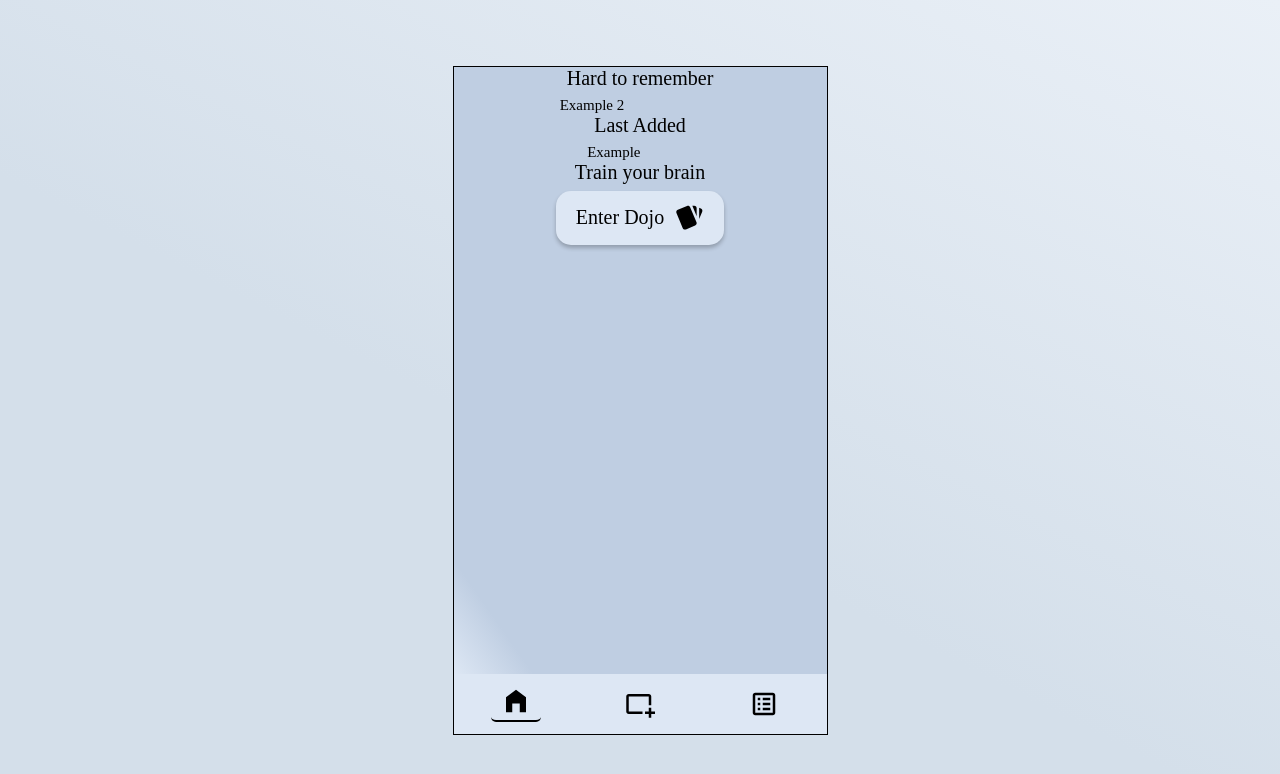
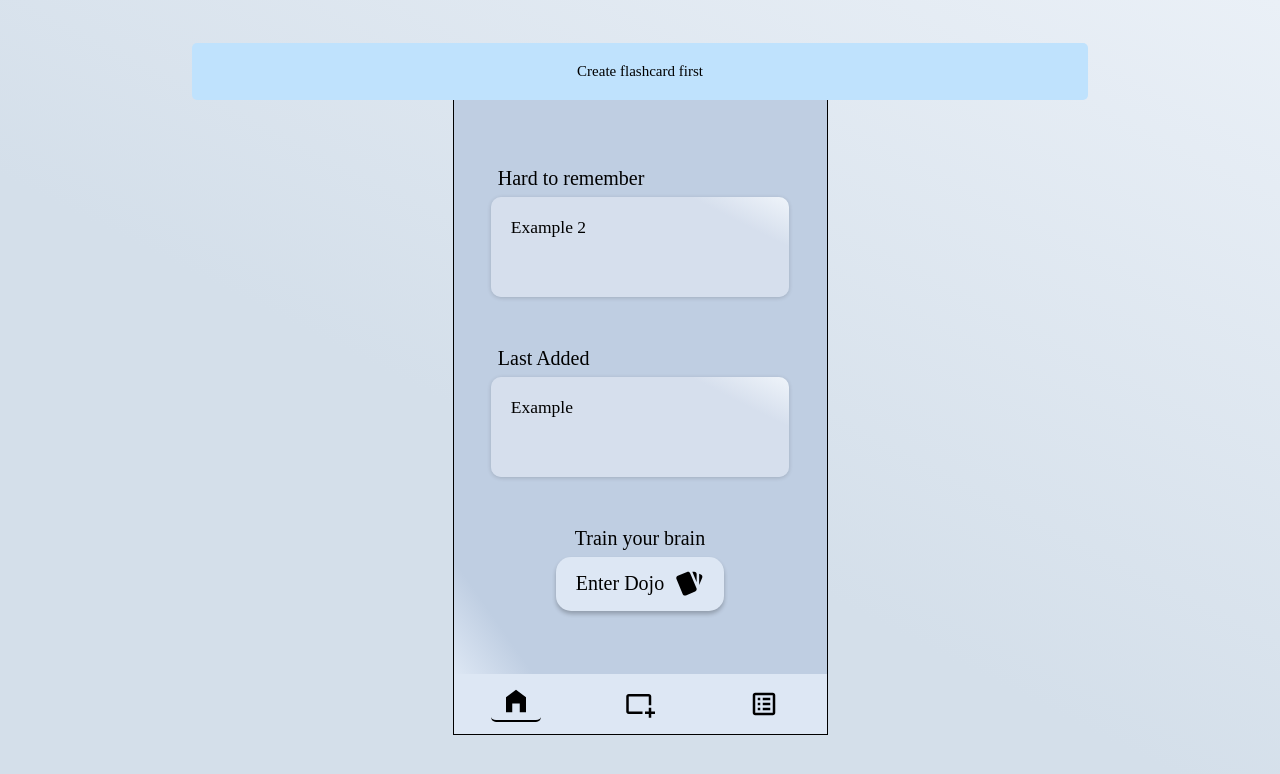
Before and after one commit to j-eick/vocab-dojo, a Next.js app: page / in a window 1280 px wide. Shown: the top 774 px of the page. Built offline with nearby package versions, Linux system fonts and the light colour scheme.

Commit message:
beginnings of showModal handler

```diff
--- a/src/pages/index.js
+++ b/src/pages/index.js
@@ -3,6 +3,7 @@ import Head from 'next/head';
 import Layout from '../components/Layout';
 import StartSession_noCards from '../components/Links/StartSessionLink_noCards';
 import StartSession_withCards from '../components/Links/StartSessionLink_withCards';
+import InfoModalPopupSmall from '../components/Modals/InfoModalPopup/InfoModalPopupSmall';
 import Textfield from '../components/Texfield/Textbox';
 import TextfieldArea from '../components/TextfieldArea';
 import Title from '../components/Title/index';
@@ -12,6 +13,17 @@ console.clear();
 
 export default function HomePage() {
 	const cardsInList = useToggleStore(state => state.cardsInList);
+	const showModal = useToggleStore(state => state.showModal);
+	const hide_Modal = useToggleStore(state => state.hide_Modal);
+	const show_Modal = useToggleStore(state => state.show_Modal);
+
+	const popupModalHandler = () => {
+		console.log('test');
+		show_Modal();
+		setTimeout(() => {
+			hide_Modal();
+		}, 3000);
+	};
 
 	return (
 		<Layout>
@@ -20,15 +32,22 @@ export default function HomePage() {
 				<meta key="description" name="description" content="This is my project" />
 			</Head>
 
+			{/* #############   INFO MODALs   ################ */}
+			{showModal && (
+				<InfoModalPopupSmall variant="smallInfoModal">
+					Create flashcard first
+				</InfoModalPopupSmall>
+			)}
+
 			{/* #############   TEXTFIELD AREAS   ################ */}
 
-			<TextfieldArea variant="textFieldArea">
+			<TextfieldArea variant="textarea_hardToRemember">
 				<Title variant="Textbox_Title">Hard to remember</Title>
-				<Textfield variant="textfield_mainpage">Example 2</Textfield>
+				<Textfield variant="textbox_mainpage">Example 2</Textfield>
 			</TextfieldArea>
-			<TextfieldArea variant="textFieldArea">
+			<TextfieldArea variant="textarea_lastAdded">
 				<Title variant="Textbox_Title">Last Added</Title>
-				<Textfield variant="textfield_mainpage">Example</Textfield>
+				<Textfield variant="textbox_mainpage">Example</Textfield>
 			</TextfieldArea>
 
 			{/* #############   START SESSION   ################ */}
@@ -36,9 +55,12 @@ export default function HomePage() {
 
 			{/* PICK DIFFEREN STARTSESSION BUTTON BASED ON CONDITION, whether CardList is full or empty */}
 			{cardsInList ? (
-				<StartSession_withCards variant="startSession_withCards" />
+				<StartSession_withCards
+					variant="startSession_withCards"
+					onClick={popupModalHandler}
+				/>
 			) : (
-				<StartSession_noCards variant="startSession_noCards" />
+				<StartSession_noCards variant="startSession_noCards" onClick={popupModalHandler} />
 			)}
 		</Layout>
 	);
```
